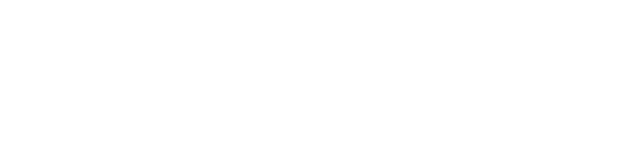
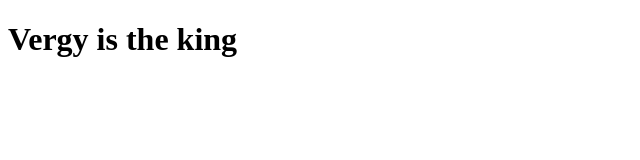
Before and after one commit to Bhovungane/MyWebsite, a plain HTML site: page index.html in a window 1280 px wide. Shown: the whole page, without its empty margins (0-640 px from the left). Drawn offline with Linux system fonts and the light colour scheme.

Commit message:
Update index.html

```diff
--- a/index.html
+++ b/index.html
@@ -6,6 +6,6 @@
     <title>Document</title>
 </head>
 <body>
-
+    <h1>Vergy is the king </h1>
 </body>
 </html>
```
